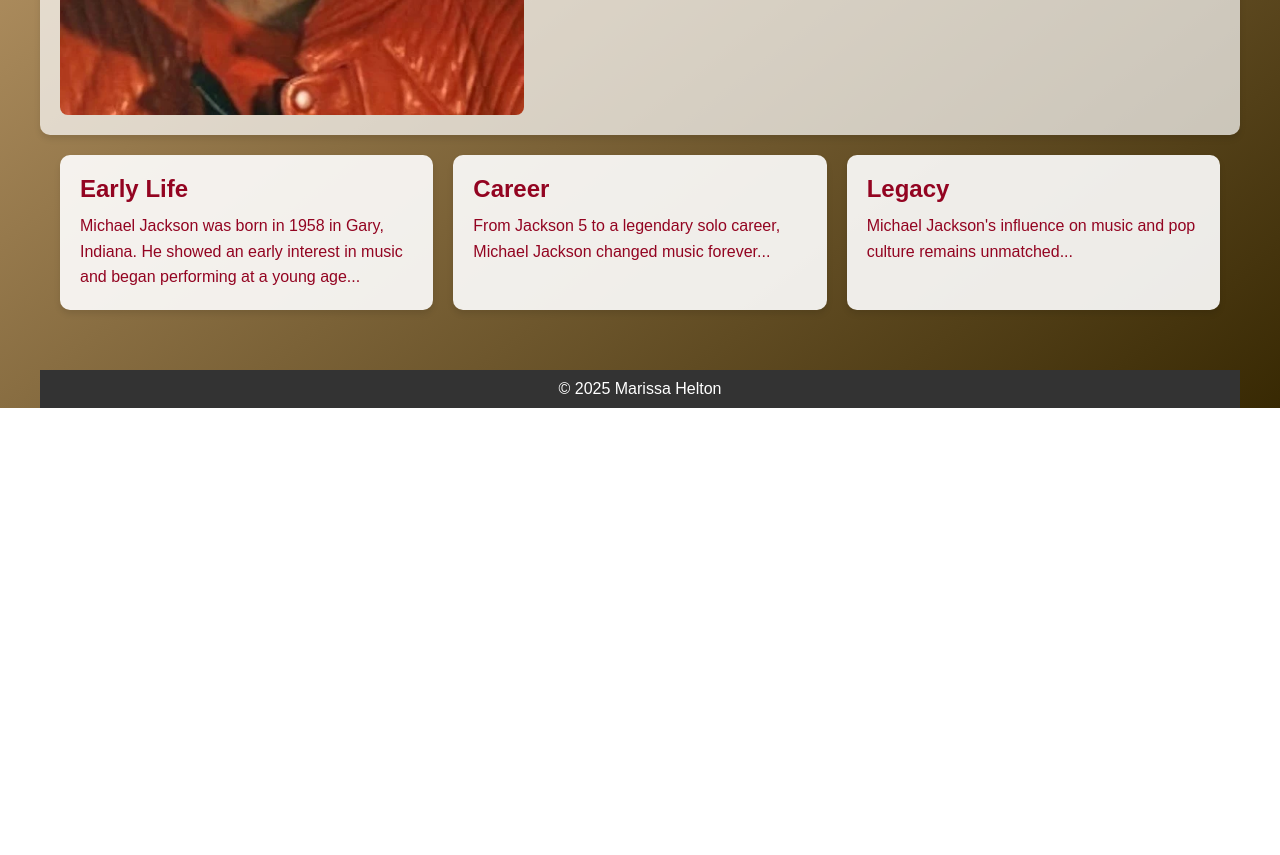
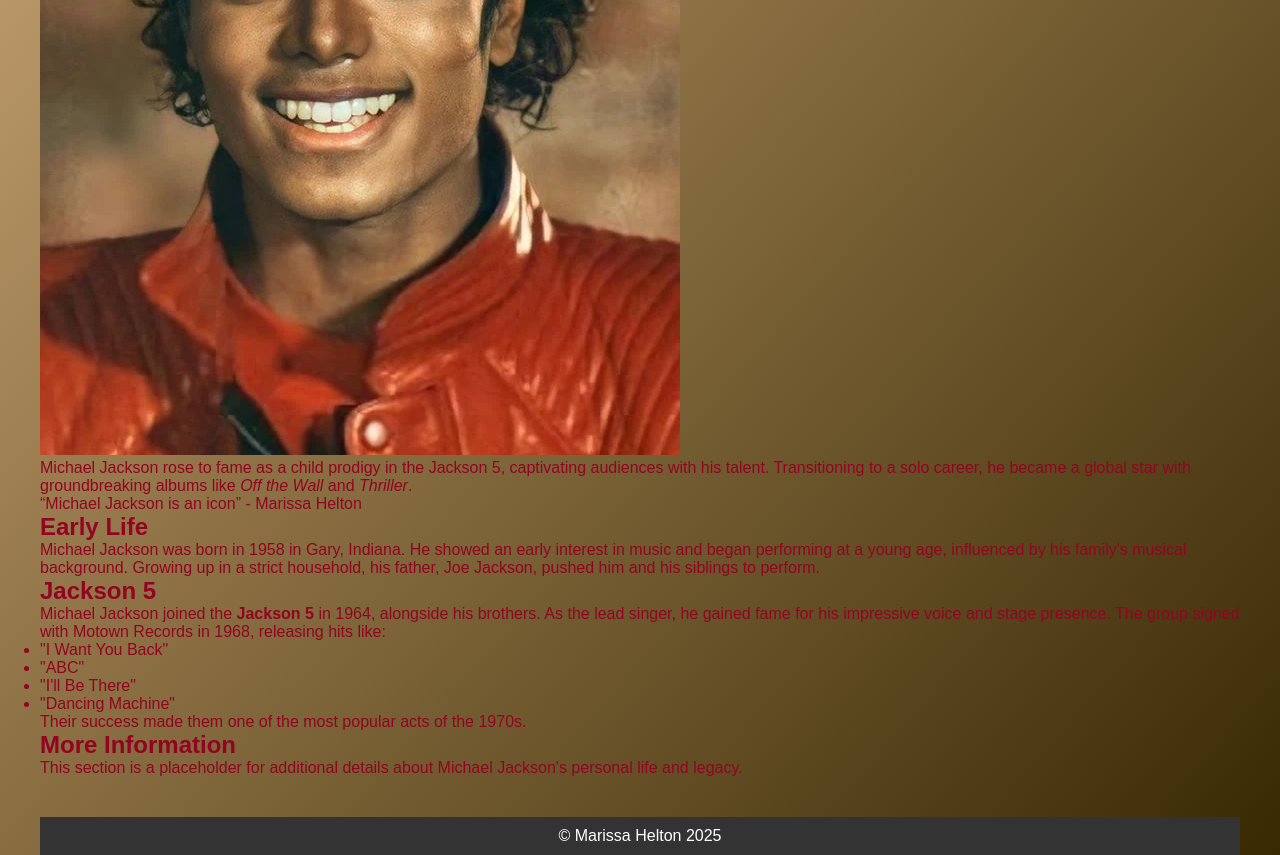
Before and after one commit to MarissaHelton/MichaelJackson, a plain HTML site: page index.html in a window 1280 px wide. Shown: the part 580-1435 px from the top of the page. Before the commit the page ends 988 px from the top, so only its background shows below. Drawn offline with Linux system fonts and the light colour scheme.

Commit message:
Update index.html
1. Navigation Menu:
What was changed: We updated the navigation to be consistent across all pages by styling the nav-menu and making sure the links are aligned properly.
Where it was modified:
<nav> section in the header.
Lines: 12–16.
2. Hero Section:
What was changed: The hero section (<section class="hero">) now includes better text styling, padding, and a background color to make it stand out more and look cohesive with other sections.
Where it was modified:
Lines: 19–23.
3. Image Section:
What was changed: The image of Michael Jackson (<img id="home-img">) was centered and resized for better aesthetics and to ensure consistency with other images on the site.
Where it was modified:
Lines: 25–28.
4. Text Styling:
What was changed: The text in the main section now has improved readability, including better spacing between paragraphs and consistent font size and weight.
Where it was modified:
Lines: 29–33.
5. Section and Content Structure:
What was changed: We ensured all sections have appropriate spacing, margins, and font sizes. This ensures consistency with the design of other pages, making the page look more organized and aligned.
Where it was modified:
Lines: 34–45.
6. Footer:
What was changed: The footer design was standardized for consistency across all pages, ensuring it has the same background color, font size, and text alignment.
Where it was modified:
Lines: 46–48.

```diff
--- a/index.html
+++ b/index.html
@@ -12,43 +12,74 @@
 <body>
   <header>
     <h1>Michael Jackson</h1>
+    <!-- Navigation Menu: Consistent across all pages -->
     <nav>
       <ul class="nav-menu">
         <li><a href="index.html">Home</a></li>
         <li><a href="career.html">Career</a></li>
         <li><a href="contact.html">Contact</a></li>
+        <li><a href="gallery.html">Gallery</a></li>
         <li><a href="https://en.wikipedia.org/wiki/Michael_Jackson" target="_blank" rel="noopener noreferrer">Wiki</a></li>
       </ul>
     </nav>
   </header>
 
   <main>
+    <!-- Hero Section with Full Viewport Height -->
     <section class="hero">
-            <img src="Michael_Jackson.webp" alt="Michael Jackson smiling" class="hero-img">
-            <div class="hero-text">
       <h2>Welcome to the Ultimate Michael Jackson Fan Page</h2>
       <p>Explore the life, music, and legacy of the King of Pop.</p>
-            </div>
     </section>
 
-        <section class="grid-container">
-            <div class="grid-item">
-                <h3>Early Life</h3>
-                <p>Michael Jackson was born in 1958 in Gary, Indiana. He showed an early interest in music and began performing at a young age...</p>
-            </div>
-            <div class="grid-item">
-                <h3>Career</h3>
-                <p>From Jackson 5 to a legendary solo career, Michael Jackson changed music forever...</p>
-            </div>
-            <div class="grid-item">
-                <h3>Legacy</h3>
-                <p>Michael Jackson's influence on music and pop culture remains unmatched...</p>
-            </div>
+    <!-- Centered Michael Jackson Image with Resizing -->
+    <section class="image-section">
+      <img id="home-img" src="Michael_Jackson.webp" alt="Michael Jackson smiling">
+    </section>
+
+    <section>
+      <p>
+        Michael Jackson rose to fame as a child prodigy in the Jackson 5, captivating audiences with his talent.
+        Transitioning to a solo career, he became a global star with groundbreaking albums like <em>Off the Wall</em> and <em>Thriller</em>.
+      </p>
+
+      <p class="quote">
+        <q>Michael Jackson is an icon</q> - Marissa Helton
+      </p>
+    </section>
+
+    <section id="early-life">
+      <h2>Early Life</h2>
+      <p>
+        Michael Jackson was born in 1958 in Gary, Indiana. He showed an early interest in music and began performing at a young age, influenced by his family's musical background.
+        Growing up in a strict household, his father, Joe Jackson, pushed him and his siblings to perform.
+      </p>
+    </section>
+
+    <section id="career">
+      <h2>Jackson 5</h2>
+      <p>
+        Michael Jackson joined the <strong>Jackson 5</strong> in 1964, alongside his brothers. As the lead singer, he gained fame for his impressive voice and stage presence.
+        The group signed with Motown Records in 1968, releasing hits like:
+      </p>
+      <ul>
+        <li>"I Want You Back"</li>
+        <li>"ABC"</li>
+        <li>"I'll Be There"</li>
+        <li>"Dancing Machine"</li>
+      </ul>
+      <p>
+        Their success made them one of the most popular acts of the 1970s.
+      </p>
+    </section>
+
+    <section id="more-info">
+      <h2>More Information</h2>
+      <p>This section is a placeholder for additional details about Michael Jackson's personal life and legacy.</p>
     </section>
   </main>
 
   <footer>
-        <p>&copy; 2025 Marissa Helton</p>
+    <p>&copy; Marissa Helton 2025</p>
   </footer>
 </body>
 
```
Lines whose indentation alone changed are shown as unchanged.
